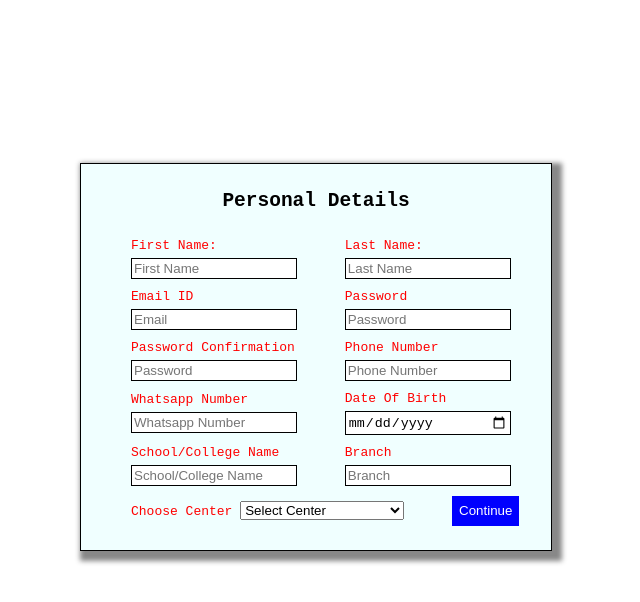
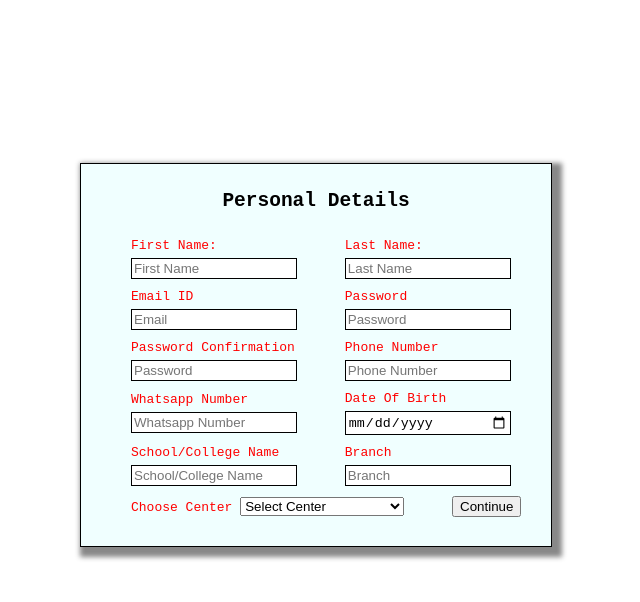
Before and after one commit to mukesh4601/Simple-HTML-Form, a plain HTML site: page Index.html in a window 1280 px wide. Shown: the whole page, without its empty margins (328-968 px from the left). Drawn offline with Linux system fonts and the light colour scheme.

Commit message:
Add files via upload

```diff
--- a/Index.html
+++ b/Index.html
@@ -84,7 +84,7 @@
 
                 </div>
                 <div>
-                  <button style="background-color: blue;color: white;height: 30px;border: 1px solid blue">Continue</button>
+                  <button>Continue</button>
 
                 </div>
         </form>
```
